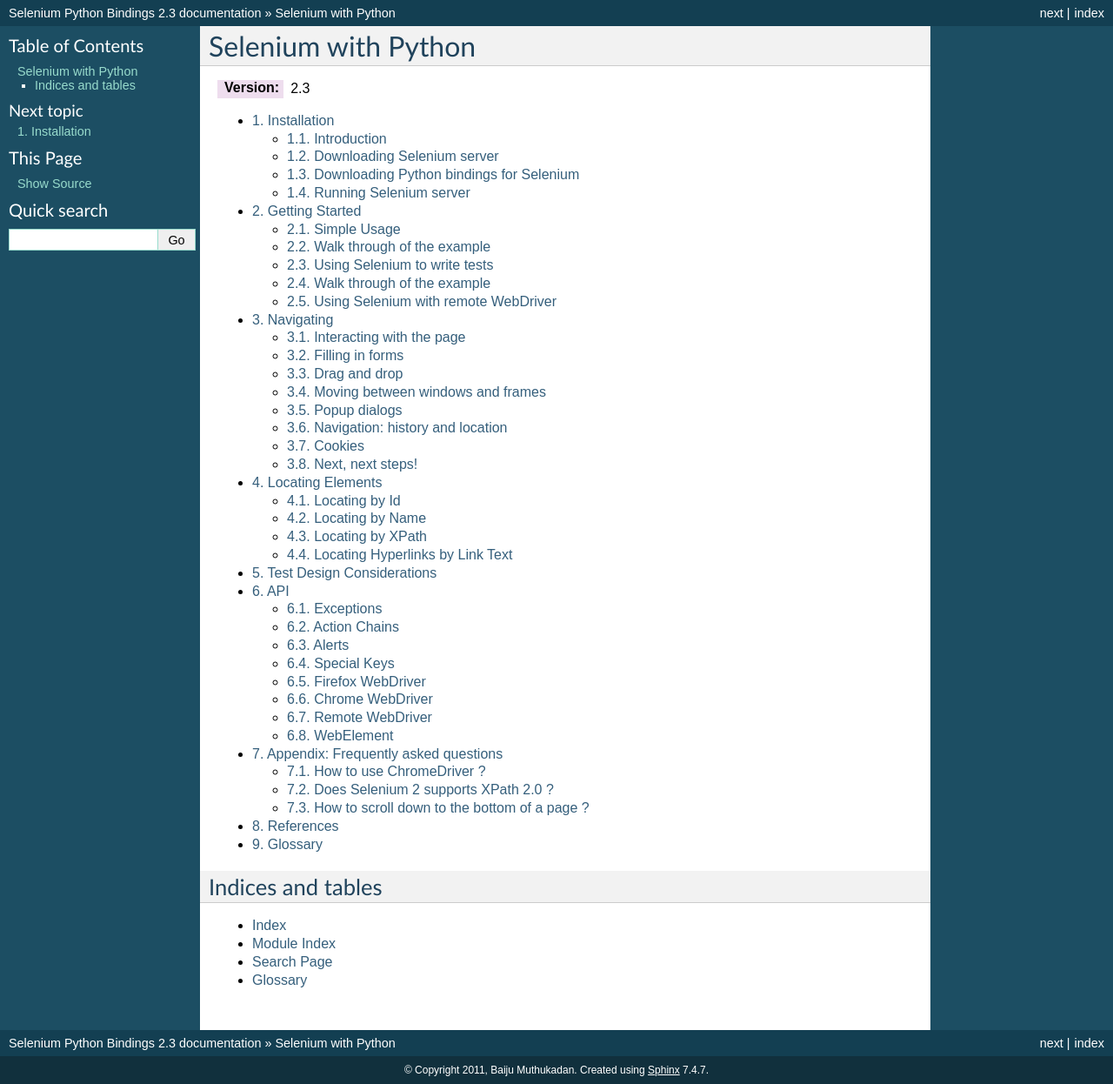
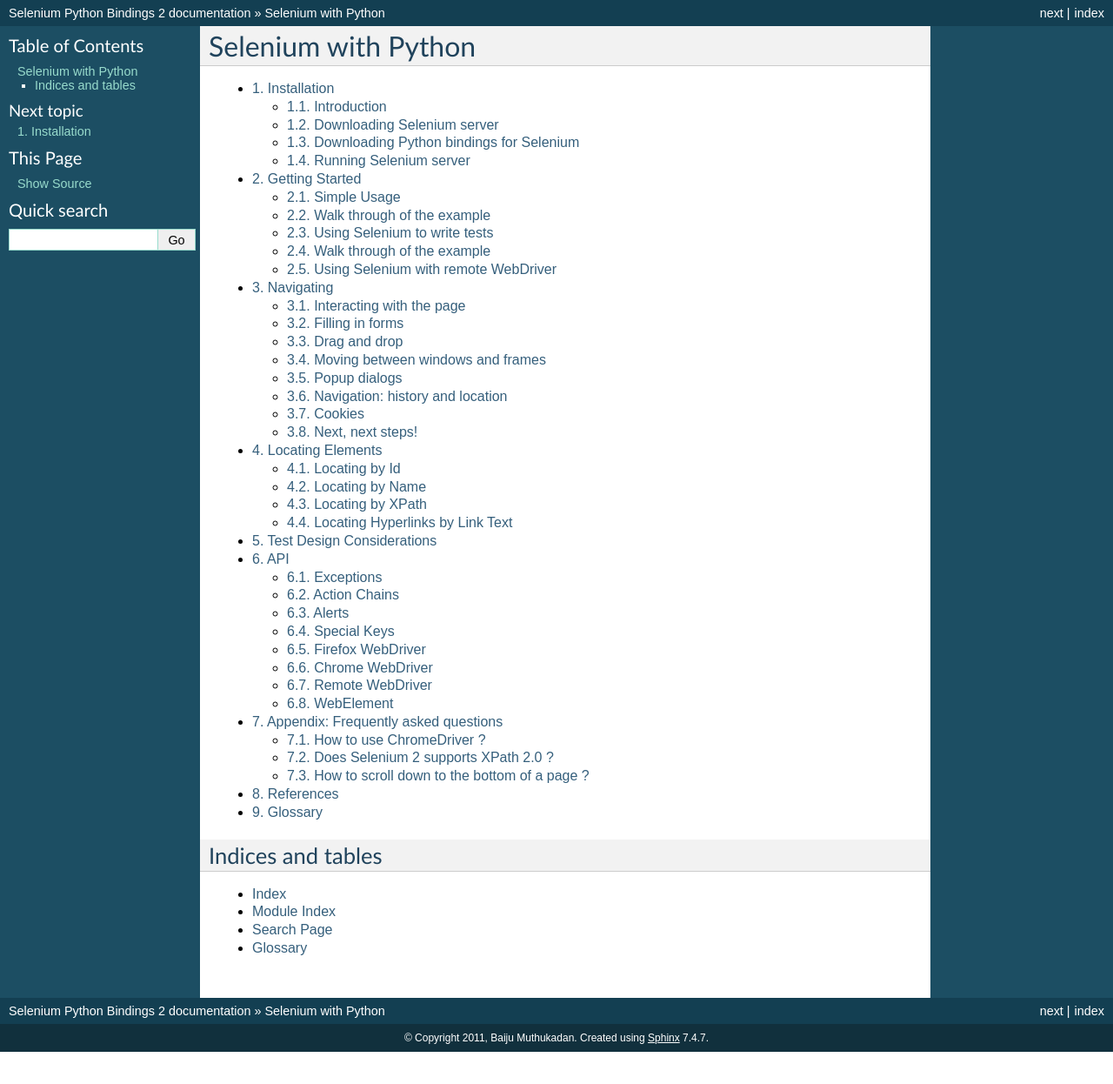
Before and after one commit to baijum/selenium-python, a Sphinx documentation site: the page built from source/index.rst, in a window 1280 px wide. Shown: the whole page at 87% size. Built offline with Sphinx 7.4.7, drawn with Linux system fonts in a browser that asks for light colours; after the commit the page ends 1209 px from its top, so only the background shows below that.

Commit message:
Remove minor version

```diff
--- a/source/conf.py
+++ b/source/conf.py
@@ -48,9 +48,9 @@
 # built documents.
 #
 # The short X.Y version.
-version = '2.3'
+version = '2'
 # The full version, including alpha/beta/rc tags.
-release = '2.3'
+release = '2'
 
 # The language for content autogenerated by Sphinx. Refer to documentation
 # for a list of supported languages.
--- a/source/index.rst
+++ b/source/index.rst
@@ -2,7 +2,7 @@
 Selenium with Python
 ********************
 
-:Version: |version|
+.. :Version: |version|
 
 .. toctree::
    :numbered:
```
